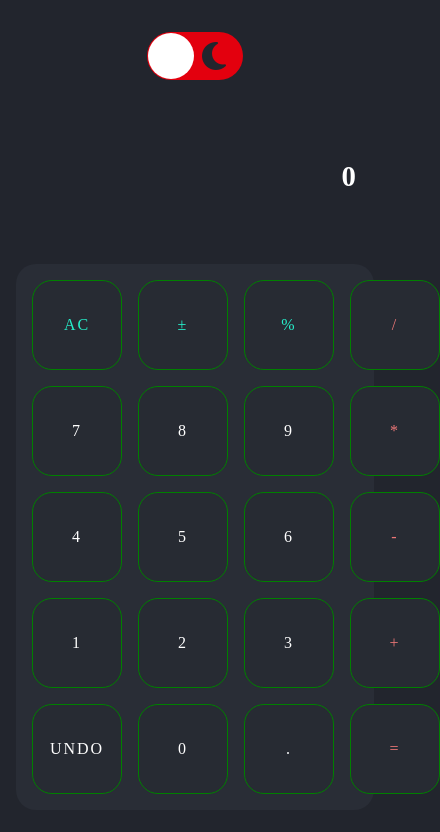
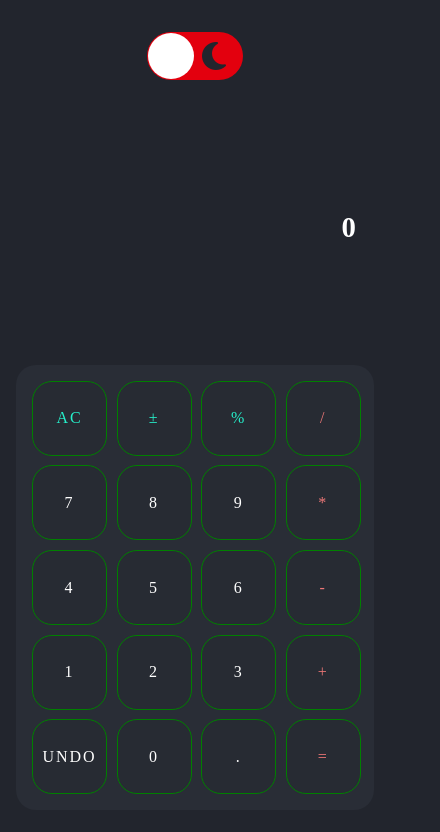
Before and after one commit to adampaulsackfield/calculator, a website with bundled scripts: page index.html in a window 390 px wide. Shown: the whole page, 440 px wide, since content can reach past the window. Built offline with nearby package versions, Linux system fonts and the light colour scheme.

Commit message:
update style for mobile

```diff
--- a/styles/_components.scss
+++ b/styles/_components.scss
@@ -90,13 +90,13 @@
 	justify-items: center;
 	border-radius: 20px;
 	padding: 1rem;
-	gap: 1rem;
+	gap: 0.6rem;
 
 	background-color: var(--background-light);
 
 	&__button {
-		width: 90px;
-		height: 90px;
+		width: 75px;
+		height: 75px;
 		gap: 1rem;
 		border-radius: 20px;
 		background-color: var(--button-background);
@@ -137,6 +137,7 @@
 @media screen and (min-width: $tablet-breakpoint) {
 	.calculator {
 		grid-template-columns: repeat(10, 1fr);
+		gap: 1rem;
 
 		&__button {
 			width: 85px;
```
Also changed, not shown: styles/main.css, 1 other file.
